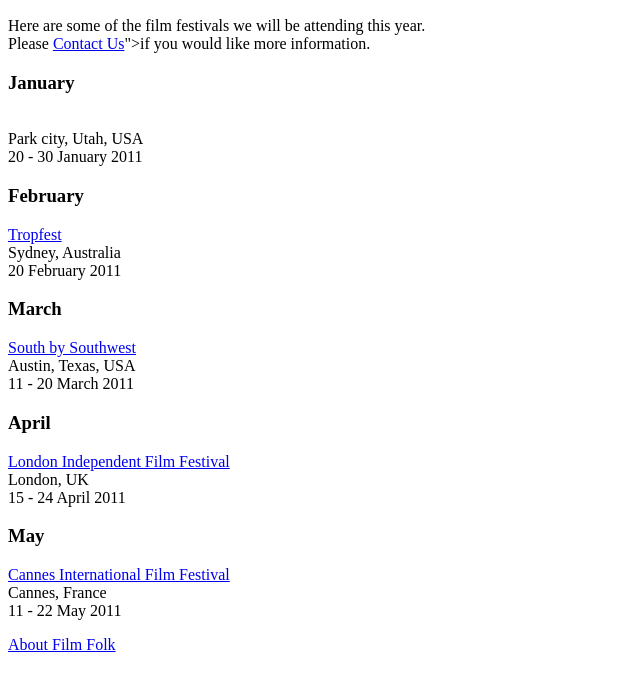
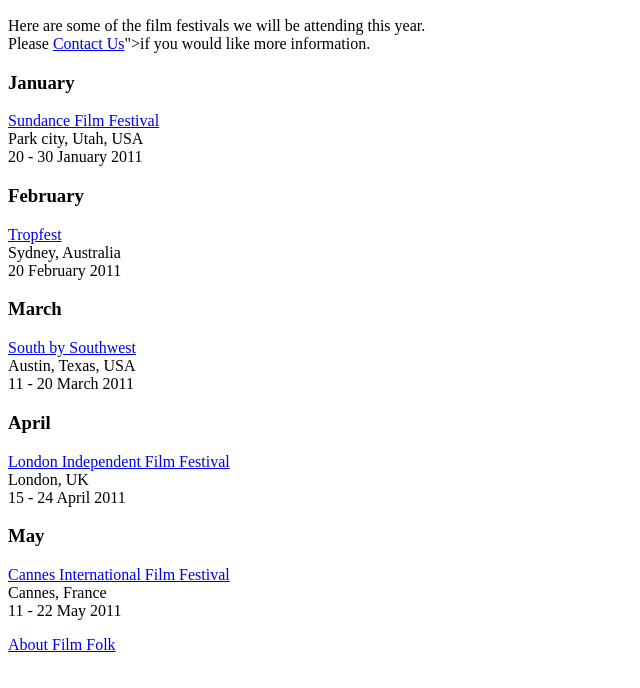
Before and after one commit to farbodeg/Links, a plain HTML site: page index.html in a window 1280 px wide. Shown: the part 110-798 px from the top of the page, without its empty margins (0-640 px from the left). Drawn offline with Linux system fonts and the light colour scheme.

Commit message:
Add files via upload
I did some mistake in my code and that's why I upload it again

```diff
--- a/index.html
+++ b/index.html
@@ -8,7 +8,7 @@
     <h2>Festival Diary</h2>
     <p>Here are some of the film festivals we will be attending this year. <br/>Please <a href="mailto:filmfolk@example.org">Contact Us</a>">if you would like more information.</p>
     <h3>January</h3>
-    <p><a href="http://www.sundance.org"></a><br/>Park city, Utah, USA<br/>20 - 30 January 2011</p>
+    <p><a href="http://www.sundance.org">Sundance Film Festival</a><br/>Park city, Utah, USA<br/>20 - 30 January 2011</p>
     <h3>February</h3>
     <p><a href="http://www.tropfest.com">Tropfest</a><br/>Sydney, Australia<br/>20 February 2011</p>
     <h3>March</h3>
```
